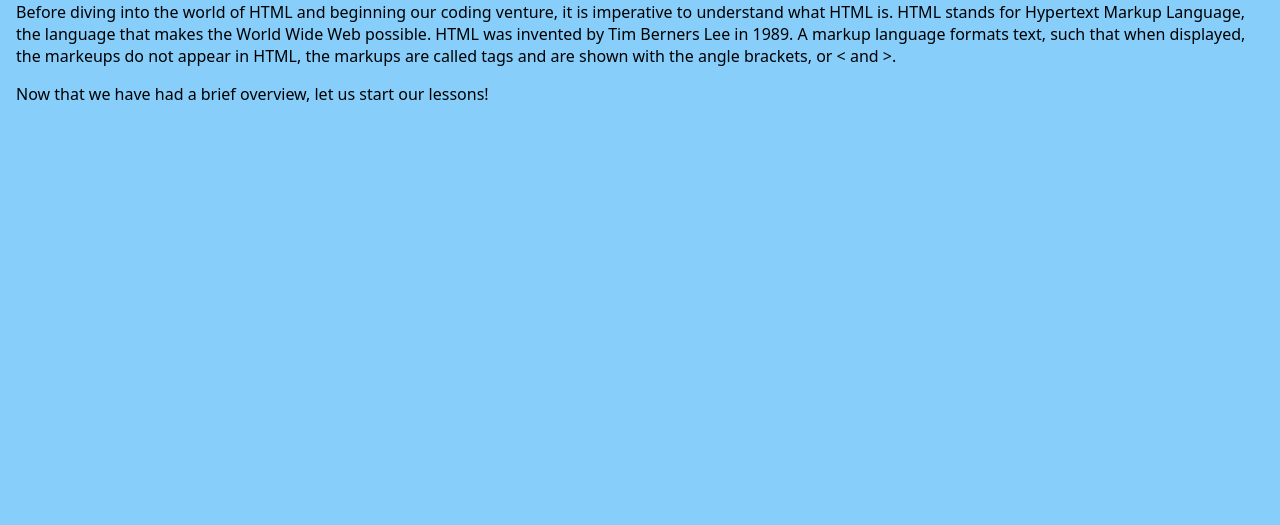
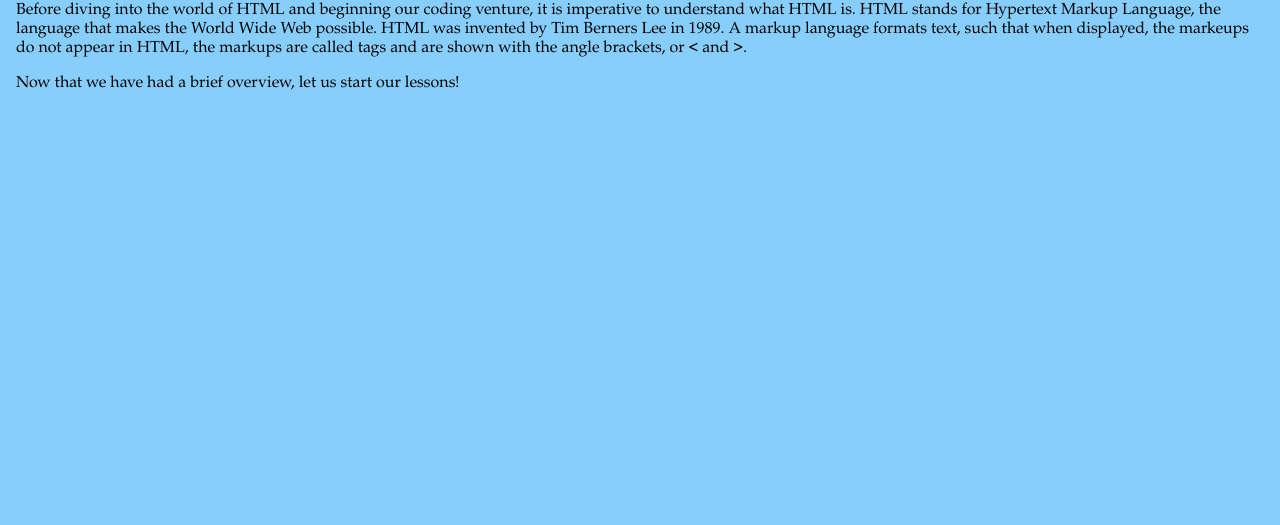
Before and after one commit to cynthias94/Unit_C2_Project_CynthiaShujana, a website: page index.html in a window 1280 px wide. Shown: the part 275-800 px from the top of the page. Drawn offline with Linux system fonts and the light colour scheme.

Commit message:
commit and push

```diff
--- a/index.html
+++ b/index.html
@@ -26,10 +26,10 @@
       <h2 style= "color:black;font-family:garamond;">What is HTML?</h2>
       <img src="html5.png" alt="html5 in front of code background">
       <img src="coding.png" alt="coding with fun details around">
-    <p>
+    <p style= "color:black;font-family:garamond;">
       Before diving into the world of HTML and beginning our coding venture, it is imperative to understand what HTML is. HTML stands for Hypertext Markup Language, the language that makes the World Wide Web possible. HTML was invented by Tim Berners Lee in 1989. A markup language formats text, such that when displayed, the markeups do not appear in HTML, the markups are called tags and are shown with the angle brackets, or &lt; and &gt;.
     </p>
-    <p>
+    <p style= "color:black;font-family:garamond;">
       Now that we have had a brief overview, let us start our lessons!
     </p>
 </main>
```
Also changed, not shown: coding.png (added), html5.png.
